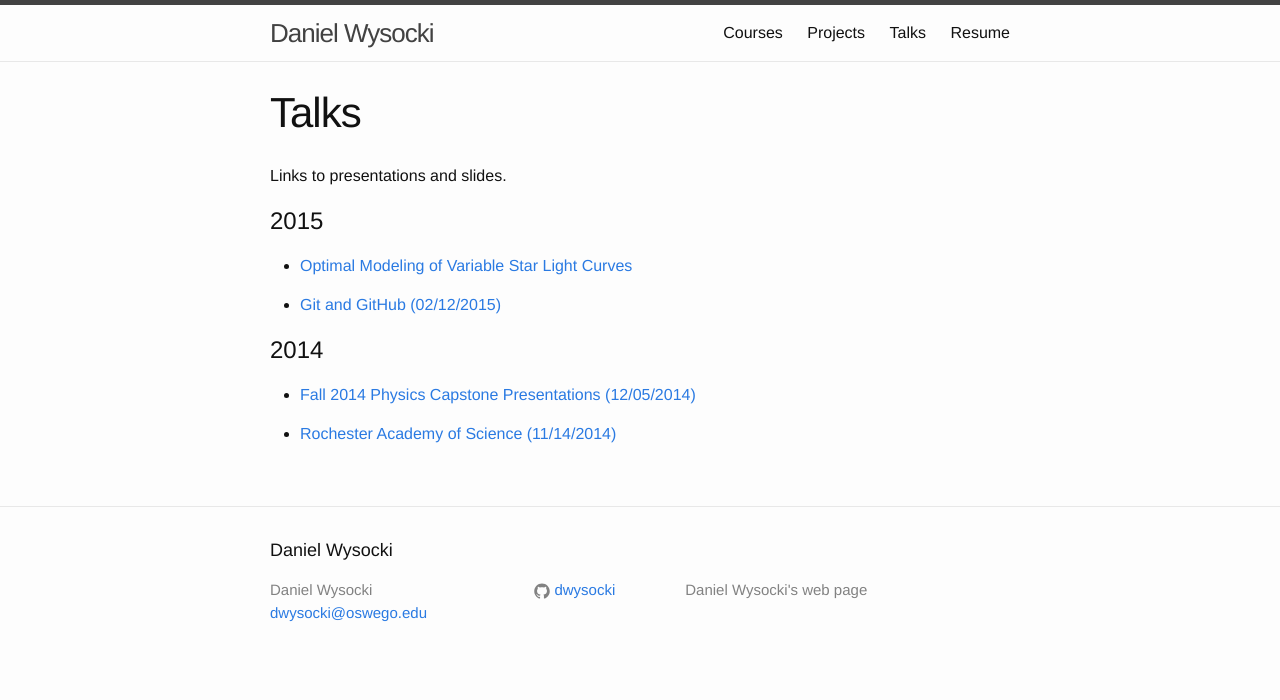
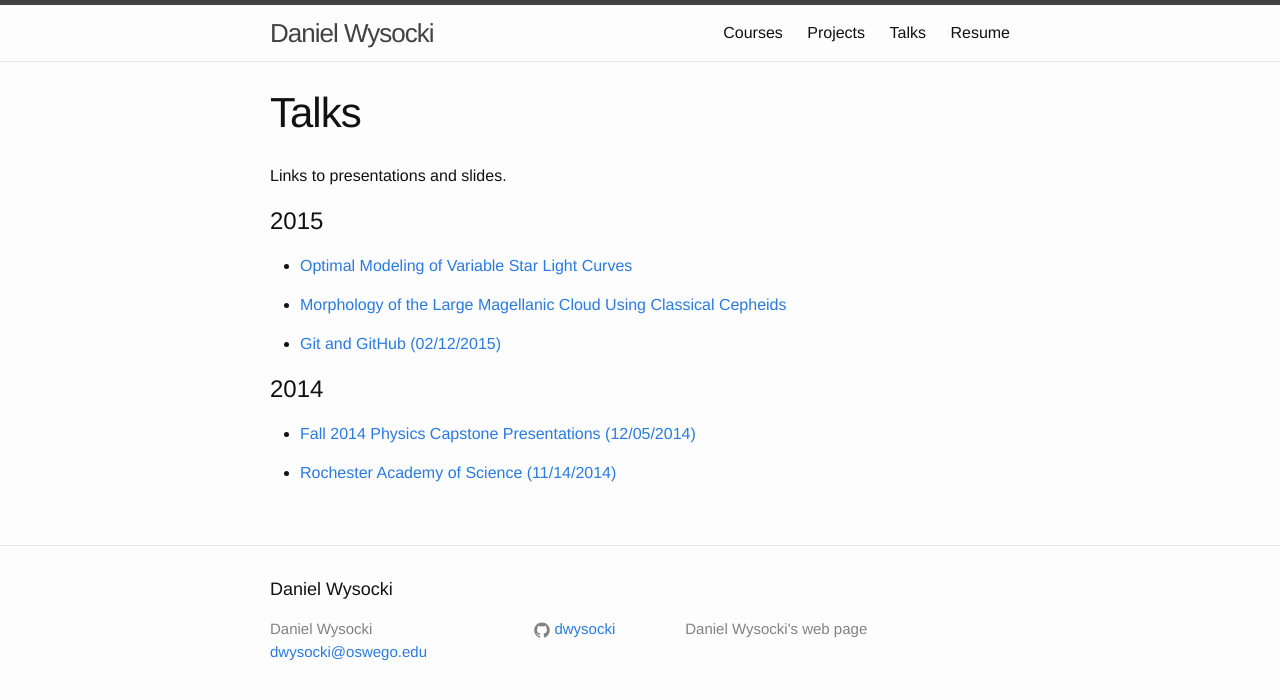
Before and after one commit to dwysocki/dwysocki.github.io, a Jekyll site: the page built from talks.md, in a window 1280 px wide. Shown: the top 700 px of the page. Built offline with Jekyll 4.4.1, drawn with Linux system fonts in a browser that asks for light colours.

Commit message:
Adding link to SURC talk

```diff
--- a/talks.md
+++ b/talks.md
@@ -11,6 +11,9 @@ Links to presentations and slides.
 - [Optimal Modeling of Variable Star Light Curves](
     http://cs.oswego.edu/~dwysocki/presentations/2015-04-15_quest_lightcurve.pdf)
 
+- [Morphology of the Large Magellanic Cloud Using Classical Cepheids](
+    http://cs.oswego.edu/~dwysocki/presentations/2015-04-10_surc_lmc-morphology.pdf)
+
 - [Git and GitHub (02/12/2015)](
     https://www.youtube.com/watch?v=irZF1VYDHJA)
 
```
